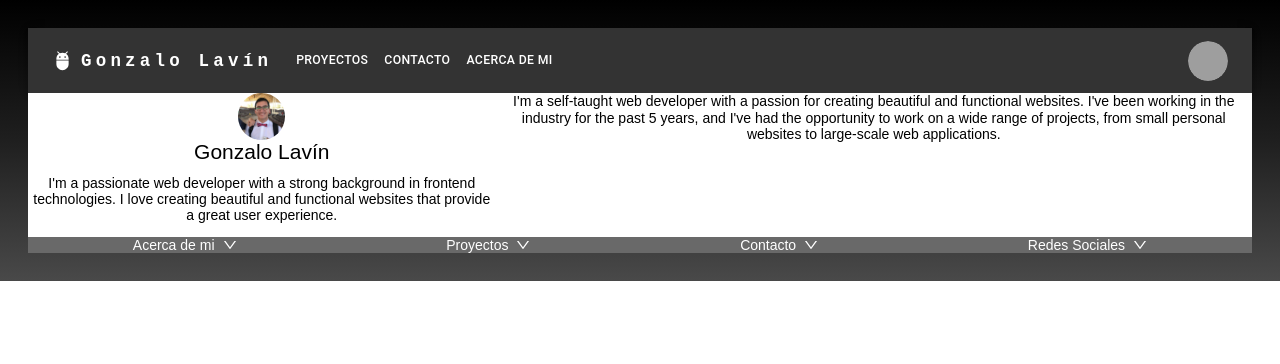
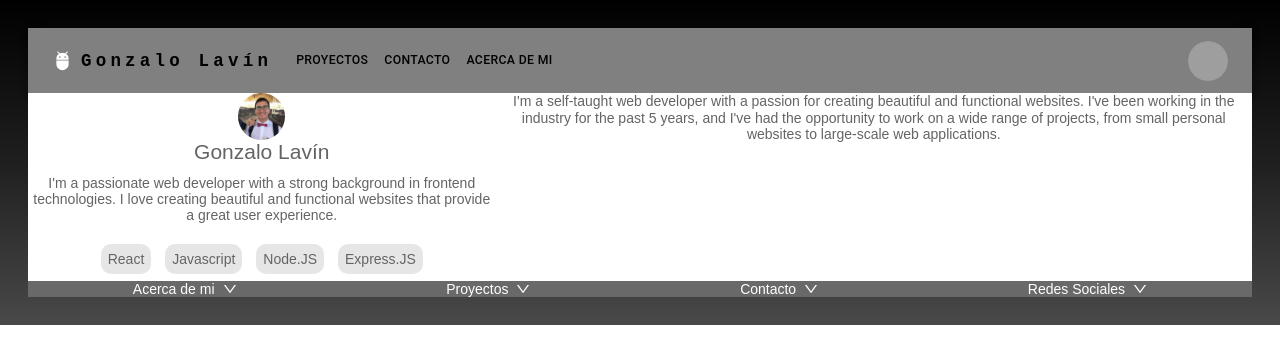
Before and after one commit to gonzalolavin99/Portfolio-2.0, a React (Vite) app in the folder web/: page / in a window 1280 px wide. Shown: the top 364 px of the page. Built offline with nearby package versions, Linux system fonts and the light colour scheme; grey boxes are pictures that could not be loaded.

Commit message:
ADD: tecnologies section to the dashboard.

```diff
--- a/web/src/components/footer/dashboard/Dashboard.jsx
+++ b/web/src/components/footer/dashboard/Dashboard.jsx
@@ -16,6 +16,13 @@ const Dashboard = () => {
             technologies. I love creating beautiful and functional websites that
             provide a great user experience.
           </p>
+
+          <div className="tech-container">
+            <p>React</p>
+            <p>Javascript</p>
+            <p>Node.JS</p>
+            <p>Express.JS</p>
+          </div>
         </div>
       </div>
       <div className="cv-container">
--- a/web/src/components/footer/dashboard/dashboard.css
+++ b/web/src/components/footer/dashboard/dashboard.css
@@ -1,6 +1,6 @@
 .container-dash {
   background-color: white;
-  color: rgb(0, 0, 0);
+  color: rgb(100, 100, 100);
   display: flex;
   justify-content: center;
 }
@@ -9,3 +9,17 @@ img {
   width: 10%;
   border-radius: 50%;
 }
+
+.tech-container{
+  display: flex;
+  justify-content: center;
+
+}
+.tech-container p{
+  border-radius: 10px;
+  border:  grey;
+  padding: 0.5em;
+  margin: 0.5rem;
+  background-color: rgb(230, 230, 230);
+
+};
--- a/web/src/components/navbar/Bar.jsx
+++ b/web/src/components/navbar/Bar.jsx
@@ -41,7 +41,7 @@ const Bar = () => {
 
 
   return (
-    <AppBar position="static"  sx={{bgcolor:'#333333'}} className='appbar'>
+    <AppBar position="static"  sx={{bgcolor:'grey'}} className='appbar'>
       <Container maxWidth="xl">
         <Toolbar disableGutters>
           <AdbIcon sx={{ display: { xs: 'none', md: 'flex' }, mr: 1 }} />
@@ -56,7 +56,7 @@ const Bar = () => {
               fontFamily: 'monospace',
               fontWeight: 700,
               letterSpacing: '.3rem',
-              color: 'inherit',
+              color: 'black',
               textDecoration: 'none',
             }}
           >
@@ -70,7 +70,7 @@ const Bar = () => {
               aria-controls="menu-appbar"
               aria-haspopup="true"
               onClick={handleOpenNavMenu}
-              color="inherit"
+              color="black"
             >
               <MenuIcon />
             </IconButton>
@@ -112,7 +112,7 @@ const Bar = () => {
               fontFamily: 'monospace',
               fontWeight: 700,
               letterSpacing: '.3rem',
-              color: 'inherit',
+              color: 'black',
               textDecoration: 'none',
             }}
           >
@@ -123,7 +123,7 @@ const Bar = () => {
               <Button
                 key={page}
                 onClick={handleCloseNavMenu}
-                sx={{ my: 2, color: 'white', display: 'block', '&:hover':{
+                sx={{ my: 2, color: 'black', display: 'block', '&:hover':{
                   backgroundColor:"#5C5C5C"
                 } }}
               >
```
